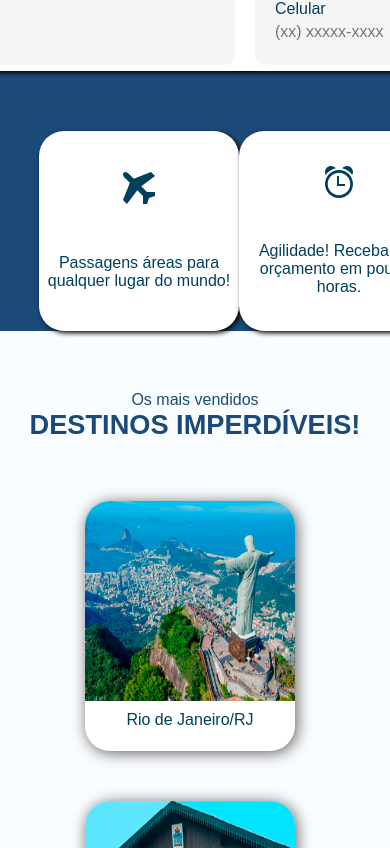
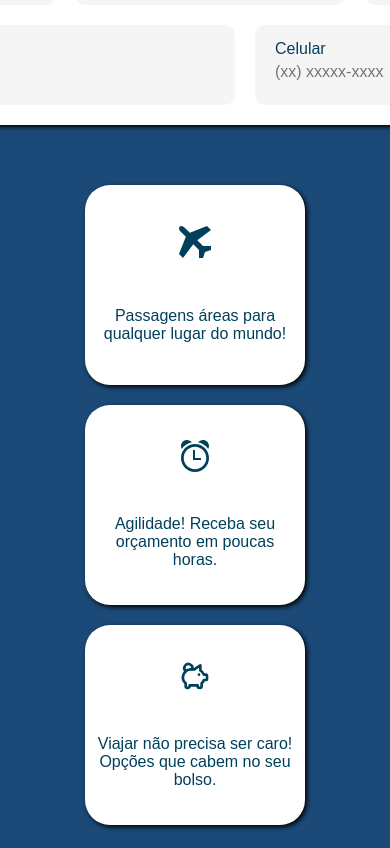
Before and after one commit to igorfmontenegro/montrip, a React (Vite) app: page / in a window 390 px wide. Shown: the part 2196-3044 px from the top of the page. Built offline with nearby package versions, Linux system fonts and the light colour scheme; the HTML template or start-up script is replaced by a standard one.

Commit message:
fix: responsive mobile

```diff
--- a/src/components/Budgets/Budgets.styles.ts
+++ b/src/components/Budgets/Budgets.styles.ts
@@ -3,6 +3,11 @@ import styled from 'styled-components'
 export const Container = styled.section`
   height: 100vh;
   background-color: #1b4a78;
+
+  @media (max-width: 900px) {
+    height: auto;
+    padding-bottom: 50px;
+  }
 `
 
 export const Content = styled.div`
@@ -111,6 +116,12 @@ export const CardsContainer = styled.div`
   width: 80%;
   margin-top: 60px;
   justify-content: space-evenly;
+
+  @media (max-width: 900px) {
+    flex-direction: column;
+    align-items: center;
+    gap: 20px;
+  }
 `
 
 export const Card = styled.div`
```
